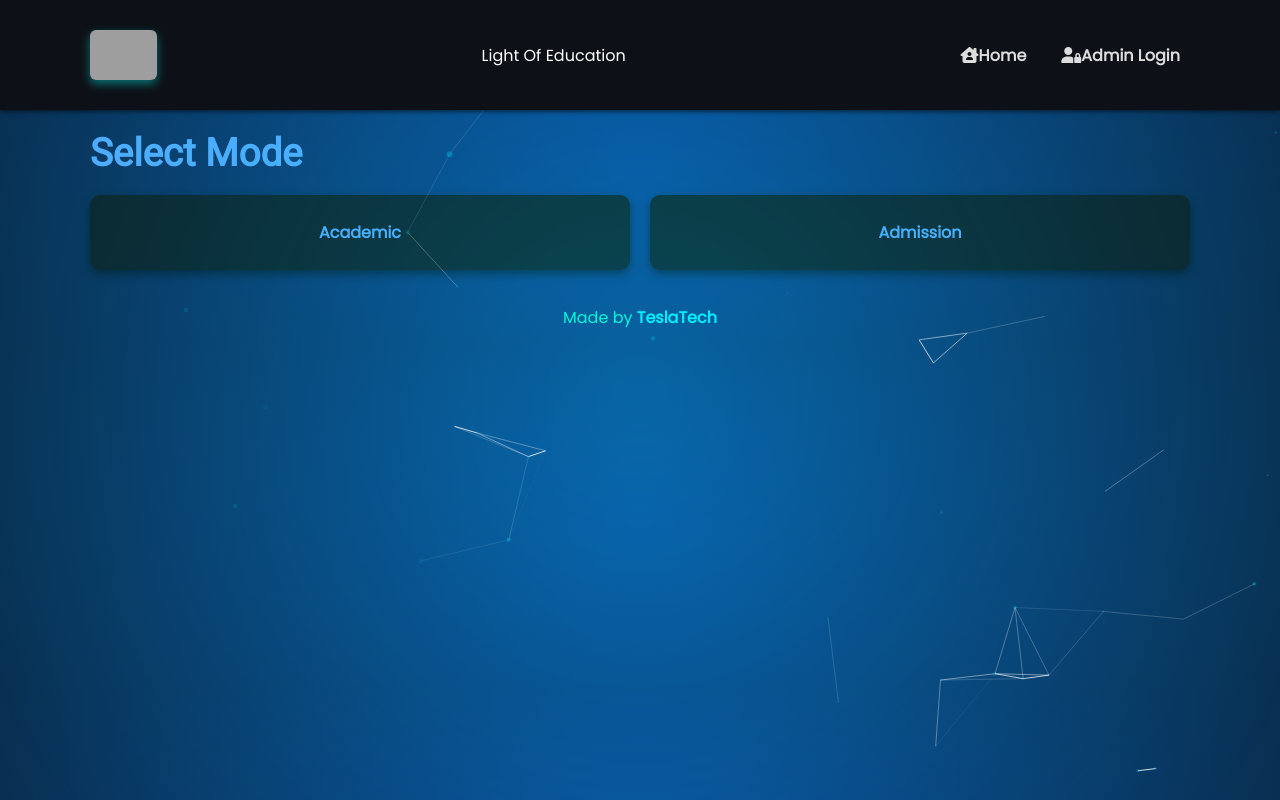
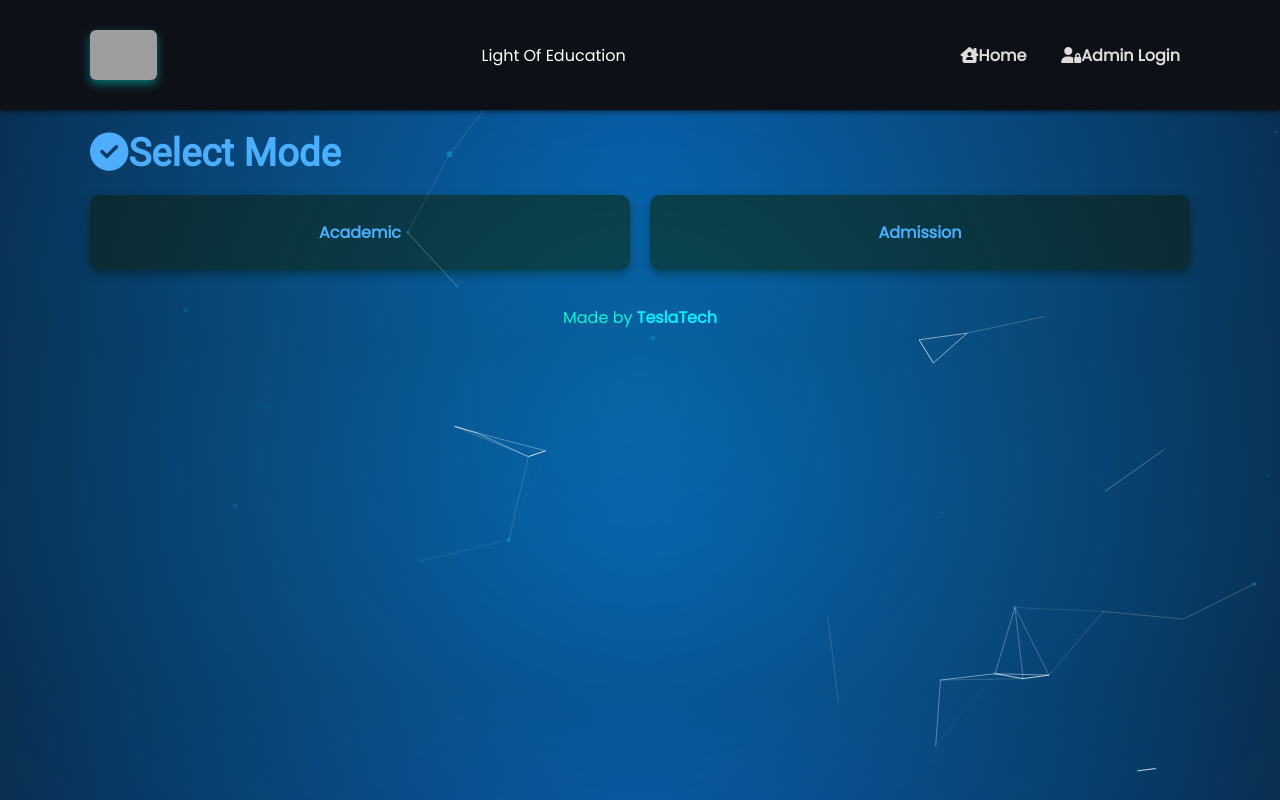
Before and after one commit to TeslaTech369/LOEPDFupload, a Flask app: page / in a window 1280 px wide. Run offline with Flask 3, Linux system fonts and the light colour scheme; some libraries are stand-ins or nearby versions; grey boxes are pictures that could not be loaded.

Commit message:
Update home.html

```diff
--- a/templates/home.html
+++ b/templates/home.html
@@ -1,7 +1,7 @@
 {% extends "base.html" %}
 {% block title %}Home - Academic PDF Repository{% endblock %}
 {% block content %}
-  <h1>Select Mode</h1>
+  <h1><i class="fa-solid fa-circle-check"></i>Select Mode</h1>
   <div class="mode-cards">
     {% for mode in modes %}
     <a href="{{ url_for('mode_page', mode=mode) }}" class="mode-card">
```
